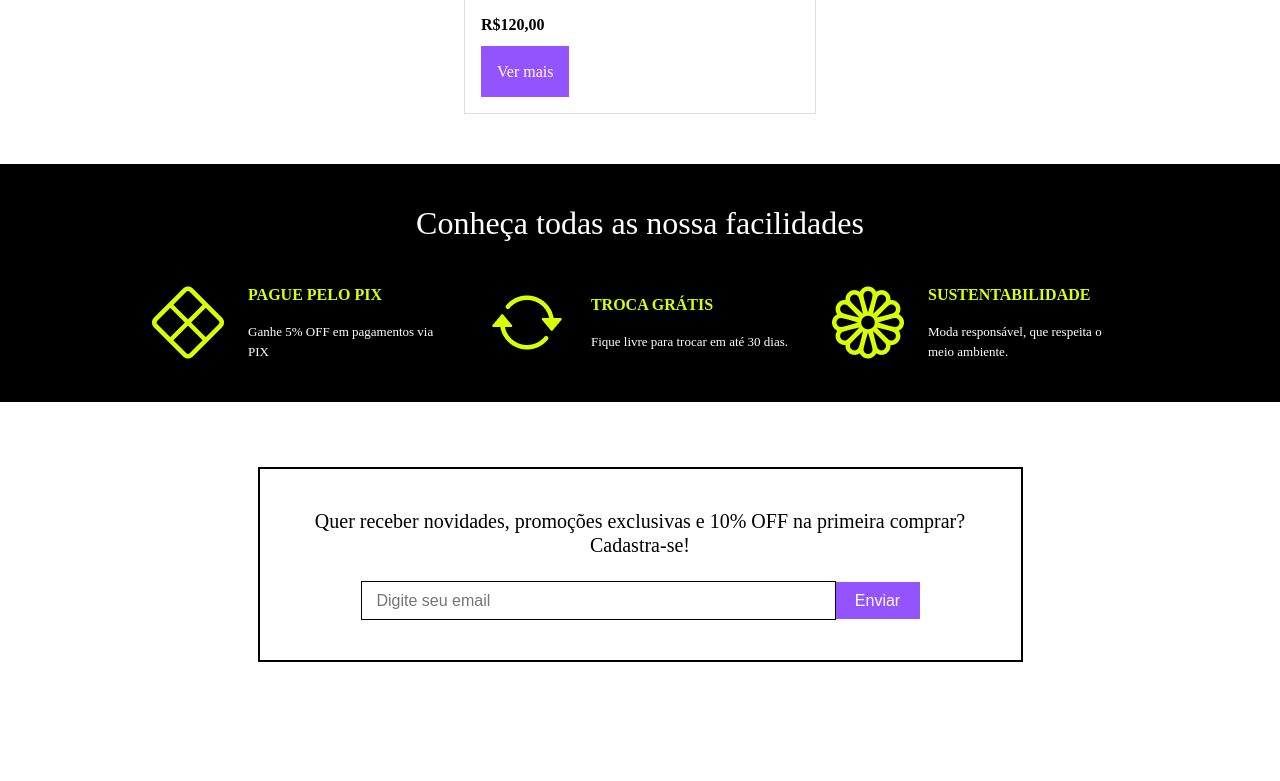
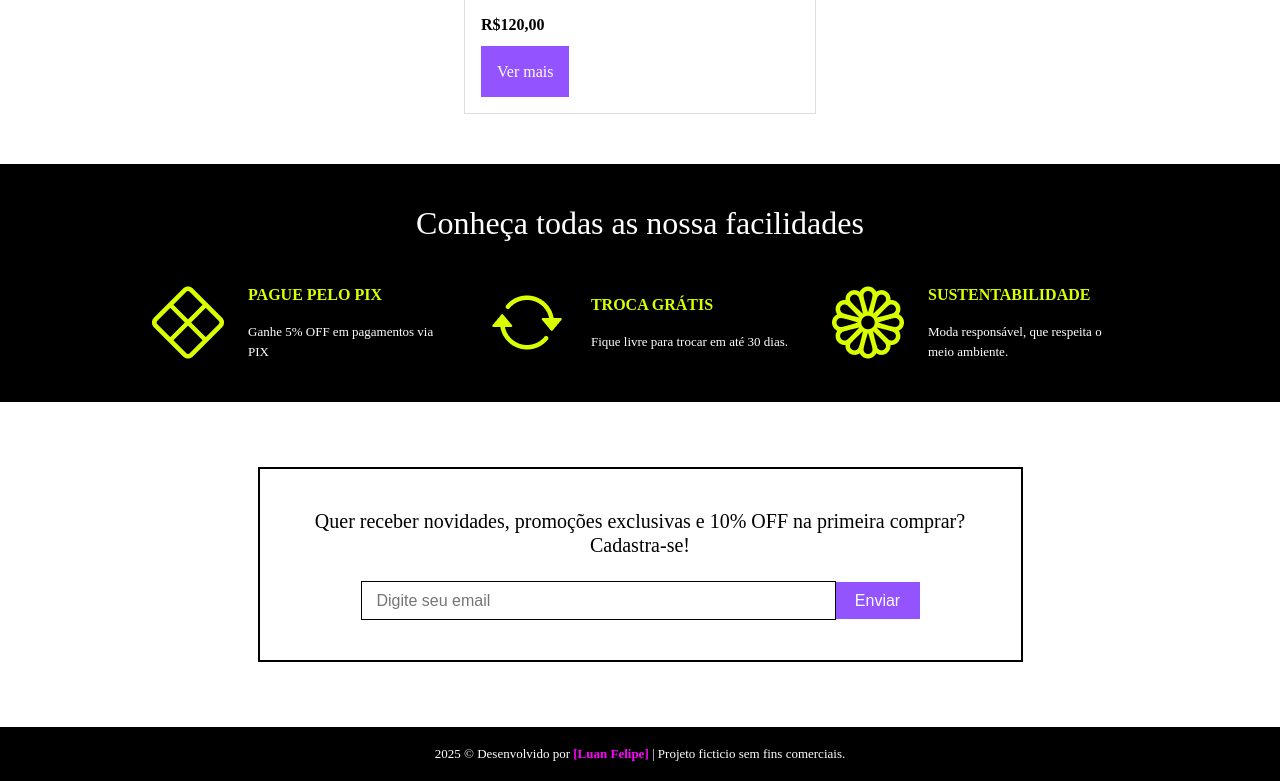
Before and after one commit to LuanRF115/meteora, a plain HTML site: page index.html in a window 1280 px wide. Shown: the part 2019-2800 px from the top of the page. Before the commit the page ends 2746 px from the top, so only its background shows below. Drawn offline with Linux system fonts and the light colour scheme.

Commit message:
rodape
acrescentando o rodape

```diff
--- a/index.html
+++ b/index.html
@@ -160,6 +160,10 @@
         </form>
     </div>
 
+    <footer class="rodape">
+        <p class="texto-rodape">2025 &copy; Desenvolvido por <strong>[Luan Felipe]</strong> | Projeto ficticio sem fins comerciais.</p>
+    </footer>
+
     <script src="app.js"></script>
 </body>
 </html>
--- a/style.css
+++ b/style.css
@@ -310,3 +310,22 @@ table {
     text-align: center;
 
 }
+
+.rodape{
+    background-color: #000;
+    text-align: center;
+    padding-top: 17px;
+    padding-bottom: 17px;
+}
+
+.texto-rodape{
+    font-size: 13px;
+    font-weight: 400;
+    line-height: 20px;
+    color: #fff;
+}
+
+.texto-rodape strong{
+    font-weight: bold;
+    color: fuchsia;
+}
```
